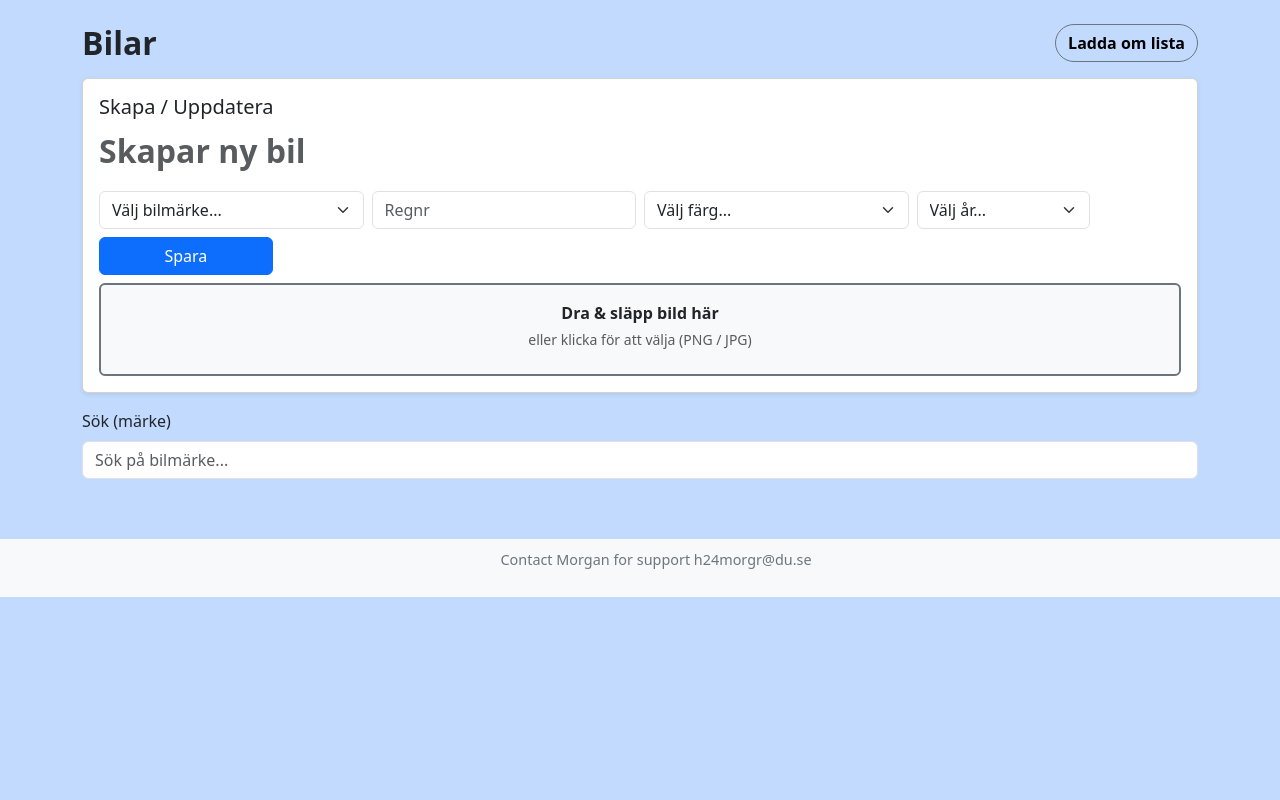
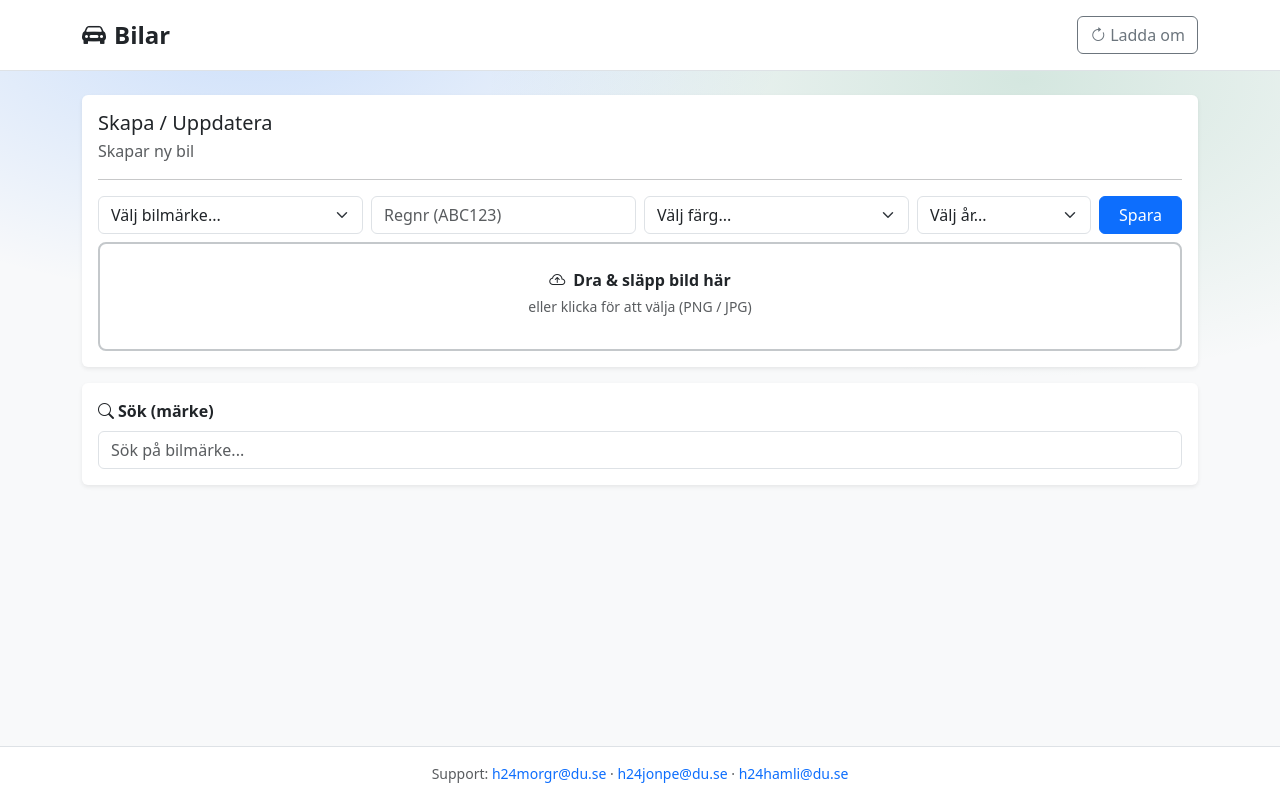
Before and after one commit to Wind-bytes/gik339-36-projekt, a website: page frontend/index.html in a window 1280 px wide. Drawn offline with nearby package versions, Linux system fonts and the light colour scheme; no server answers.

Commit message:
Commit ny stil
Ny stil

```diff
--- a/frontend/index.html
+++ b/frontend/index.html
@@ -1,35 +1,38 @@
 <!DOCTYPE html>
 <html lang="sv">
   <head>
-    <meta charset="UTF-8" />
-    <meta name="viewport" content="width=device-width, initial-scale=1.0" />
+    <meta charset="UTF-8">
+    <meta name="viewport" content="width=device-width, initial-scale=1.0">
     <title>Bilar</title>
 
-    <link
-      href="https://cdn.jsdelivr.net/npm/bootstrap@5.3.3/dist/css/bootstrap.min.css"
-      rel="stylesheet"
-    />
-
-    <link rel="stylesheet" href="./styles.css" />
+    <link href="https://cdn.jsdelivr.net/npm/bootstrap@5.3.3/dist/css/bootstrap.min.css" rel="stylesheet">
+    <link rel="stylesheet" href="https://cdn.jsdelivr.net/npm/bootstrap-icons@1.11.3/font/bootstrap-icons.min.css">
+    <link rel="stylesheet" href="./styles.css">
   </head>
 
-  <body class="bg-primary bg-opacity-25">
+  <body class="bg-body-tertiary min-vh-100 d-flex flex-column">
+    <header class="bg-body border-bottom">
+      <div class="container py-3 d-flex align-items-center justify-content-between">
+        <h1 class="h4 mb-0 fw-bold"><i class="bi bi-car-front-fill me-2"></i>Bilar</h1>
+        <button id="reload" class="btn btn-outline-secondary" type="button"><i class="bi bi-arrow-clockwise me-1"></i>Ladda om</button>
+      </div>
+    </header>
+
+    <main class="flex-grow-1">
       <div class="container py-4">
-      <div class="d-flex align-items-center justify-content-between mb-3">
-        <h1 class="h3 mb-0">Bilar</h1>
-        <button id="reload" class="btn btn-outline-secondary">
-          Ladda om lista
-        </button>
+        <div class="card shadow-sm border-0 mb-3">
+          <div class="card-body">
+            <div class="d-flex align-items-start justify-content-between gap-3">
+              <div>
+                <h2 class="h5 mb-1">Skapa / Uppdatera</h2>
+                <p id="formMode" class="text-muted mb-0">Skapar ny bil</p>
+              </div>
             </div>
 
-      <div class="card shadow-sm mb-3">
-        <div class="card-body">
-          <h2 class="h5 mb-2">Skapa / Uppdatera</h2>
-
-          <p id="formMode" class="text-muted mb-3">Skapar ny bil</p>
+            <hr class="my-3">
 
             <form id="carForm" class="row g-2">
-            <input id="id" type="hidden" />
+              <input id="id" type="hidden">
 
               <div class="col-12 col-md-3">
                 <select id="brand" class="form-select" required>
@@ -38,12 +41,7 @@
               </div>
 
               <div class="col-12 col-md-3">
-              <input
-                id="regnr"
-                class="form-control"
-                placeholder="Regnr"
-                required
-              />
+                <input id="regnr" class="form-control" placeholder="Regnr (ABC123)" required>
               </div>
 
               <div class="col-12 col-md-3">
@@ -65,104 +63,61 @@
                 </select>
               </div>
 
-            <div class="col-12 col-md-2 d-grid gap-2">
-              <button id="saveBtn" type="submit" class="btn btn-primary">
-                Spara
-              </button>
-              <button
-                id="cancelBtn"
-                type="button"
-                class="btn btn-outline-secondary d-none"
-              >
-                Avbryt
-              </button>
+              <div class="col-12 col-md-1 d-grid gap-2">
+                <button id="saveBtn" type="submit" class="btn btn-primary"><i class="bi bi-check2-circle me-1"></i>Spara</button>
+                <button id="cancelBtn" type="button" class="btn btn-outline-secondary d-none">Avbryt</button>
               </div>
-            <div class="col-12">
-              <div
-                id="dropZone"
-                class="border border-2 border-secondary rounded p-3 text-center bg-light"
-              >
-                <p class="mb-1 fw-semibold">Dra & släpp bild här</p>
-                <p class="mb-2 text-muted small">
-                  eller klicka för att välja (PNG / JPG)
-                </p>
 
-                <input
-                  type="file"
-                  id="imageInput"
-                  accept="image/png, image/jpeg"
-                  hidden
-                />
+              <div class="col-12 mt-2">
+                <div id="dropZone" class="border border-2 border-secondary-subtle rounded-3 p-4 text-center bg-body">
+                  <div class="fw-semibold mb-1"><i class="bi bi-cloud-arrow-up me-2"></i>Dra & släpp bild här</div>
+                  <div class="text-muted small mb-2">eller klicka för att välja (PNG / JPG)</div>
 
-                <img
-                  id="imagePreview"
-                  class="mt-2 d-none"
-                  alt="Förhandsvisning"
-                />
-
-                <button
-                  type="button"
-                  id="removeImageBtn"
-                  class="btn btn-sm btn-outline-danger mt-2 d-none"
-                >
-                  Ta bort bild
-                </button>
+                  <input type="file" id="imageInput" accept="image/png, image/jpeg" hidden>
+                  <img id="imagePreview" class="mt-3 d-none" alt="Förhandsvisning">
+                  <button type="button" id="removeImageBtn" class="btn btn-sm btn-outline-danger mt-3 d-none"><i class="bi bi-trash3 me-1"></i>Ta bort bild</button>
                 </div>
               </div>
             </form>
           </div>
         </div>
-      <!-- OBS: här finns INGEN lista från början, bara en container -->
-      <div class="mb-3">
-        <label for="brandSearch" class="form-label">Sök (märke)</label>
-        <input
-          id="brandSearch"
-          class="form-control"
-          placeholder="Sök på bilmärke..."
-        />
+
+        <div class="card shadow-sm border-0 mb-3">
+          <div class="card-body">
+            <label for="brandSearch" class="form-label fw-semibold mb-2"><i class="bi bi-search me-1"></i>Sök (märke)</label>
+            <input id="brandSearch" class="form-control" placeholder="Sök på bilmärke...">
+          </div>
         </div>
 
-      <div id="listContainer"></div>
+        <div id="listContainer" class="row row-cols-1 row-cols-md-2 row-cols-xl-3 g-3"></div>
       </div>
+    </main>
 
-    <!-- Bootstrap Modal för meddelanden -->
+    <footer class="border-top bg-body py-3 mt-auto">
+      <div class="container text-center text-muted small">
+        Support:
+        <a class="text-decoration-none" href="mailto:h24morgr@du.se">h24morgr@du.se</a> ·
+        <a class="text-decoration-none" href="mailto:h24jonpe@du.se">h24jonpe@du.se</a> ·
+        <a class="text-decoration-none" href="mailto:h24hamli@du.se">h24hamli@du.se</a>
+      </div>
+    </footer>
+
     <div class="modal fade" id="msgModal" tabindex="-1" aria-hidden="true">
       <div class="modal-dialog">
         <div class="modal-content">
           <div class="modal-header">
             <h5 class="modal-title" id="msgModalTitle">Meddelande</h5>
-            <button
-              type="button"
-              class="btn-close"
-              data-bs-dismiss="modal"
-              aria-label="Stäng"
-            ></button>
+            <button type="button" class="btn-close" data-bs-dismiss="modal" aria-label="Stäng"></button>
           </div>
           <div class="modal-body" id="msgModalBody">...</div>
           <div class="modal-footer">
-            <button
-              type="button"
-              class="btn btn-primary"
-              data-bs-dismiss="modal"
-            >
-              OK
-            </button>
+            <button type="button" class="btn btn-primary" data-bs-dismiss="modal">OK</button>
           </div>
         </div>
       </div>
     </div>
 
-    <!-- Viktigt: bootstrap bundle FÖRE app.js -->
     <script src="https://cdn.jsdelivr.net/npm/bootstrap@5.3.3/dist/js/bootstrap.bundle.min.js"></script>
     <script src="./app.js"></script>
-    <footer class="site-footer">
-
-      <ul>
-       <p> Contact Morgan for support h24morgr@du.se</p>
-
-      </li>
-
-      </ul>
-    </footer>
   </body>
 </html>
--- a/frontend/styles.css
+++ b/frontend/styles.css
@@ -1,49 +1,19 @@
-#reload {
-    border-radius: 20px;
-    font-weight: 800;
-    color: black;
-}
-
-.h3 {
-    font-size: 2rem;
-    font-weight: 800;
-}
-
-.text-muted.mb-3 {
-    font-size: 2rem;
-    font-weight: 600;
-}
-
-.car-card.is-editing {
-    background-color: #e9ecef;
-    border-color: #0d6efd !important;
-    border-width: 2px !important;
-    box-shadow: 0 0 0 3px rgba(13, 110, 253, 0.25);
-}
-
-
-#dropZone {
-    cursor: pointer;
+body {
+  background:
+    radial-gradient(900px 500px at 20% 0%, rgba(13,110,253,.20), transparent 60%),
+    radial-gradient(900px 500px at 80% 10%, rgba(25,135,84,.16), transparent 60%),
+    #f8f9fa;
 }
 
 #dropZone.dragover {
-    background-color: #e7f1ff;
-    border-color: #0d6efd;
+  border-color: var(--bs-primary) !important;
+  background: rgba(var(--bs-primary-rgb), 0.06);
 }
 
 #imagePreview {
-    max-width: 200px;
-    max-height: 150px;
-    object-fit: cover;
-    border-radius: 6px;
-    border: 1px solid #ccc;
+  max-width: 260px;
+  max-height: 180px;
+  object-fit: cover;
+  border-radius: 16px;
+  border: 1px solid rgba(0, 0, 0, 0.15);
 }
-
-.site-footer {
-    text-align: center;
-    padding: 10px;
-    background-color: #f8f9fa;
-    color: #6c757d;
-    font-size: 0.9rem;
-    margin-top: 20px;
-}
```
Also changed, not shown: backend/uploads/1767621961510-877097534.png (deleted). Lines whose indentation alone changed are shown as unchanged.
